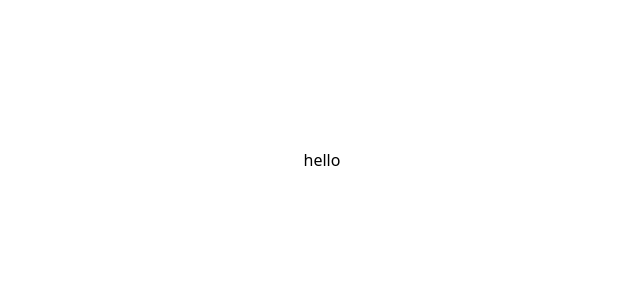
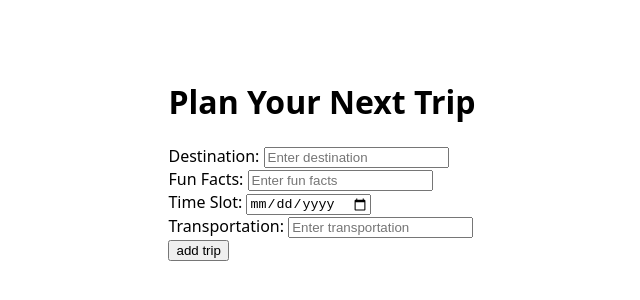
Before and after one commit to ana-nova/WanderVision, a Next.js app: page / in a window 1280 px wide. Shown: the part 240-540 px from the top of the page, without its empty margins (318-958 px from the left). Built offline with nearby package versions, Linux system fonts and the light colour scheme.

Commit message:
add submit form for new entries

```diff
--- /dev/null
+++ b/components/Entries.js
@@ -0,0 +1,59 @@
+import React, { useState } from "react";
+
+export default function Entries({ onAddEntry }) {
+  const [destination, setDestination] = useState("");
+  const [funFacts, setFunFacts] = useState("");
+  const [timeSlot, setTimeSlot] = useState("");
+  const [transportation, setTransportation] = useState("");
+
+  function handleSubmit(event) {
+    event.preventDefault();
+    // for my submit event later
+  }
+
+  return (
+    <form onSubmit={handleSubmit}>
+      <div>
+        <label>Destination: </label>
+        <input
+          type="text"
+          value={destination}
+          onChange={(event) => setDestination(event.target.value)}
+          placeholder="Enter destination"
+        />
+      </div>
+
+      <div>
+        <label>Fun Facts: </label>
+        <input
+          type="text"
+          value={funFacts}
+          onChange={(event) => setFunFacts(event.target.value)}
+          placeholder="Enter fun facts"
+        />
+      </div>
+
+      <div>
+        <label>Time Slot: </label>
+        <input
+          type="date"
+          value={timeSlot}
+          onChange={(event) => setTimeSlot(event.target.value)}
+          placeholder="Enter time slot"
+        />
+      </div>
+
+      <div>
+        <label>Transportation: </label>
+        <input
+          type="text"
+          value={transportation}
+          onChange={(e) => setTransportation(event.target.value)}
+          placeholder="Enter transportation"
+        />
+      </div>
+
+      <button type="submit">add trip</button>
+    </form>
+  );
+}
--- a/package.json
+++ b/package.json
@@ -14,7 +14,7 @@
     "eslint": "8.43.0",
     "eslint-config-next": "13.4.7",
     "mongoose": "^6.8.2",
-    "next": "13.4.7",
+    "next": "^15.0.1",
     "react": "18.2.0",
     "react-dom": "18.2.0",
     "styled-components": "^6.0.0-rc.6",
--- a/pages/index.js
+++ b/pages/index.js
@@ -1,3 +1,10 @@
+import Entries from "../components/Entries";
+
 export default function HomePage() {
-  return <div> hello </div>;
+  return (
+    <div>
+      <h1>Plan Your Next Trip</h1>
+      <Entries />
+    </div>
+  );
 }
```
Also changed, not shown: components/newEntry.js (added, +12 -0 lines), 1 other file (tests, documents, lock files or other folders).
